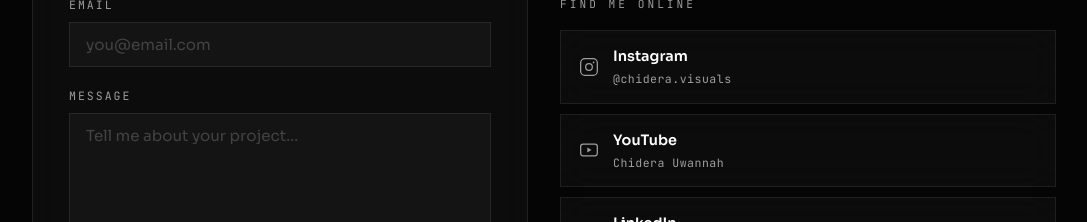
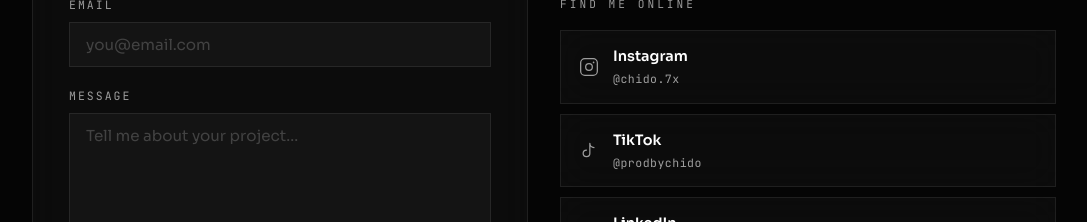
Before and after one commit to Luwaiz/StyleWeave, a React (Vite) app in the folder frontend/: page / in a window 1280 px wide. Shown: the part 3556-3778 px from the top of the page, without its empty margins (96-1183 px from the left). Built offline with nearby package versions, Linux system fonts and the light colour scheme; no server answers; the database is empty.

Commit message:
fixed social handles

```diff
--- a/frontend/src/components/Contact.jsx
+++ b/frontend/src/components/Contact.jsx
@@ -5,8 +5,8 @@ import './Contact.css';
 const SOCIALS = [
   {
     label: 'Instagram',
-    handle: '@chidera.visuals',
-    href: 'https://instagram.com',
+    handle: '@chido.7x',
+    href: 'https://www.instagram.com/chido.7x?igsh=MTkwbjVqeHJ1NGt4Ng%3D%3D&utm_source=qr',
     icon: (
       <svg width="20" height="20" viewBox="0 0 24 24" fill="none">
         <rect x="2" y="2" width="20" height="20" rx="5" stroke="currentColor" strokeWidth="1.5"/>
@@ -16,20 +16,19 @@ const SOCIALS = [
     ),
   },
   {
-    label: 'YouTube',
-    handle: 'Chidera Uwannah',
-    href: 'https://youtube.com',
+    label: 'TikTok',
+    handle: '@prodbychido',
+    href: 'https://www.tiktok.com/@prodbychido?_r=1&_t=ZS-96NrtacIBM4',
     icon: (
       <svg width="20" height="20" viewBox="0 0 24 24" fill="none">
-        <rect x="2" y="5" width="20" height="14" rx="3" stroke="currentColor" strokeWidth="1.5"/>
-        <path d="M10 9l5 3-5 3V9z" fill="currentColor"/>
+        <path d="M9 12a4 4 0 1 0 4 4V4a5 5 0 0 0 5 5" stroke="currentColor" strokeWidth="1.5" strokeLinecap="round" strokeLinejoin="round"/>
       </svg>
     ),
   },
   {
     label: 'LinkedIn',
     handle: 'Chidera Uwannah',
-    href: 'https://linkedin.com',
+    href: 'https://www.linkedin.com/in/chidera-uwannah-05a548297?utm_source=share&utm_campaign=share_via&utm_content=profile&utm_medium=ios_app',
     icon: (
       <svg width="20" height="20" viewBox="0 0 24 24" fill="none">
         <rect x="2" y="2" width="20" height="20" rx="3" stroke="currentColor" strokeWidth="1.5"/>
```
